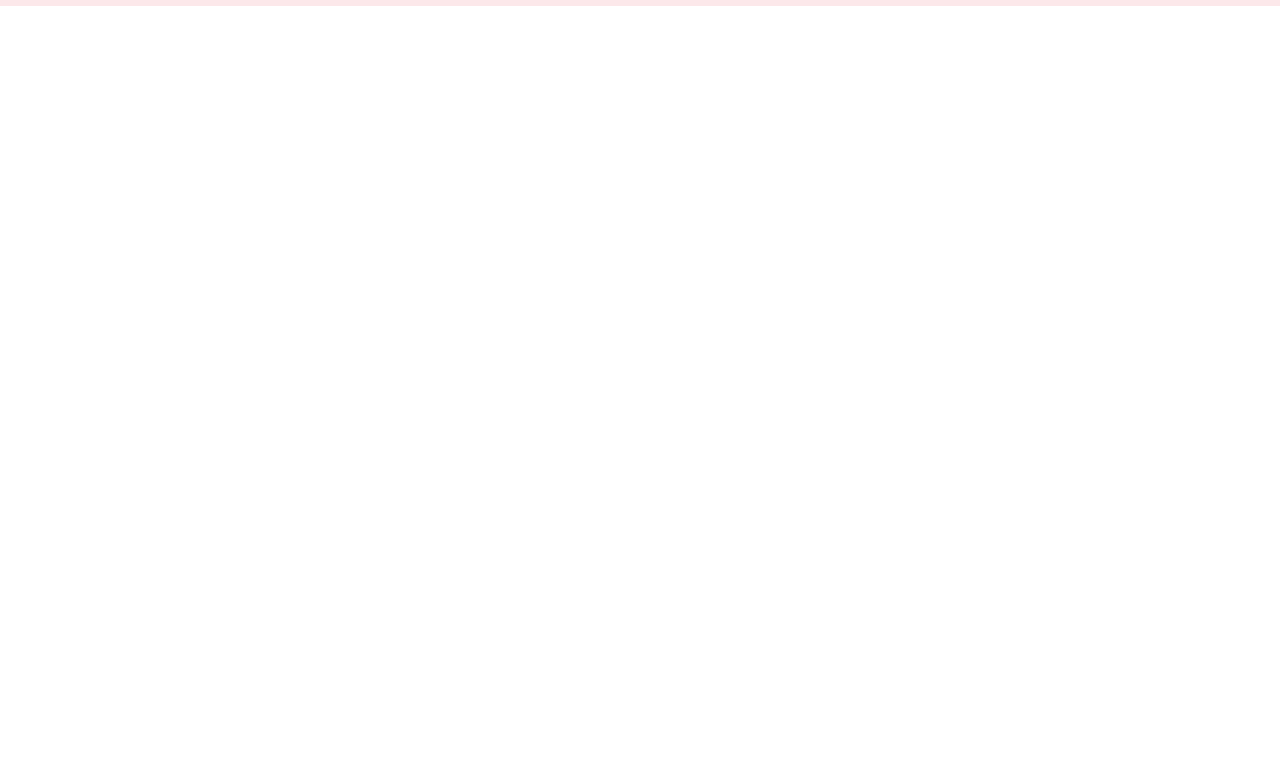
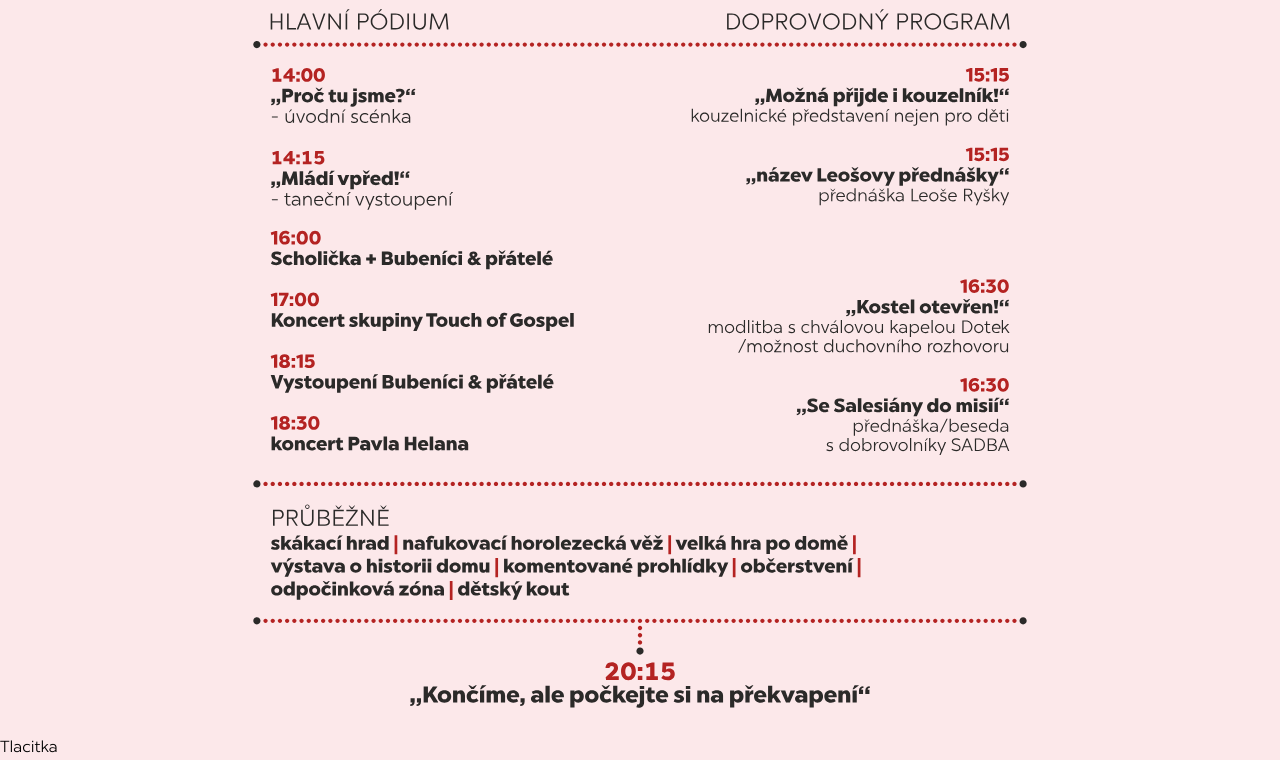
Before and after one commit to Salesiani-Pardubice/OteFEST, a Next.js app: page / in a window 1280 px wide. Shown: the part 794-1554 px from the top of the page. Before the commit the page ends 800 px from the top, so only its background shows below. Built offline with nearby package versions, Linux system fonts and the light colour scheme.

Commit message:
Add base program

```diff
--- a/app/page.js
+++ b/app/page.js
@@ -44,13 +44,13 @@ export default function Home() {
             <p className="text-2xl sm:text-4xl">mladým!</p>
             <p className="text-xs sm:text-base">oslavnte to</p>
             <p className="text-2xl sm:text-4xl">s námi!</p>
-            <p className="text-xl sm:text-3xl text-[#7D0819] flex flex-row">
-              26.&nbsp;května
+            <div className="text-xl sm:text-3xl text-[#7D0819] flex flex-row">
+              <span>26.&nbsp;května</span>
               <div className="text-xs font-chronicaProBook text-wrap flex flex-col items-center justify-center">
                 <span className="m-0 leading-[.65rem]">20</span>
                 <span className="m-0 leading-[.65rem]">24</span>
               </div>
-            </p>
+            </div>
           </div>
         </div>
         <div className="bg-[#1BB4D2] w-full"></div>
@@ -67,7 +67,15 @@ export default function Home() {
           <Strong>Buďte u&nbsp;toho s&nbsp;námi!</Strong>
         </p>
       </div>
-      <h1>OteFEST</h1>
+      <div className="flex flex-row items-center justify-center">
+        <img
+          className="w-[90vw] max-w-[800px] my-4"
+          src="assets/svg/program_komplet.svg"
+        />
+      </div>
+      <div>
+        <h2>Tlacitka</h2>
+      </div>
     </main>
   );
 }
```
Also changed, not shown: public/assets/svg/program_komplet.svg.
